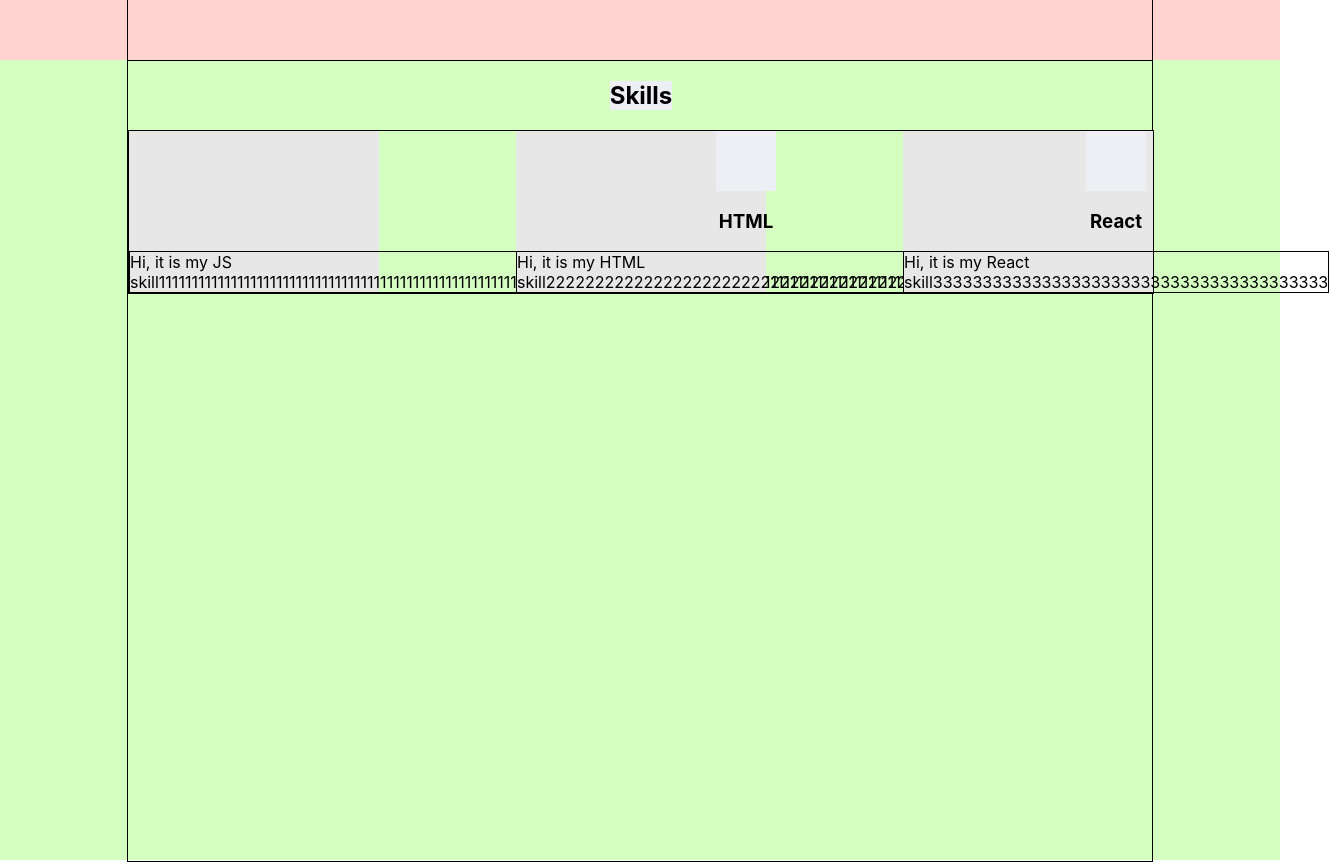
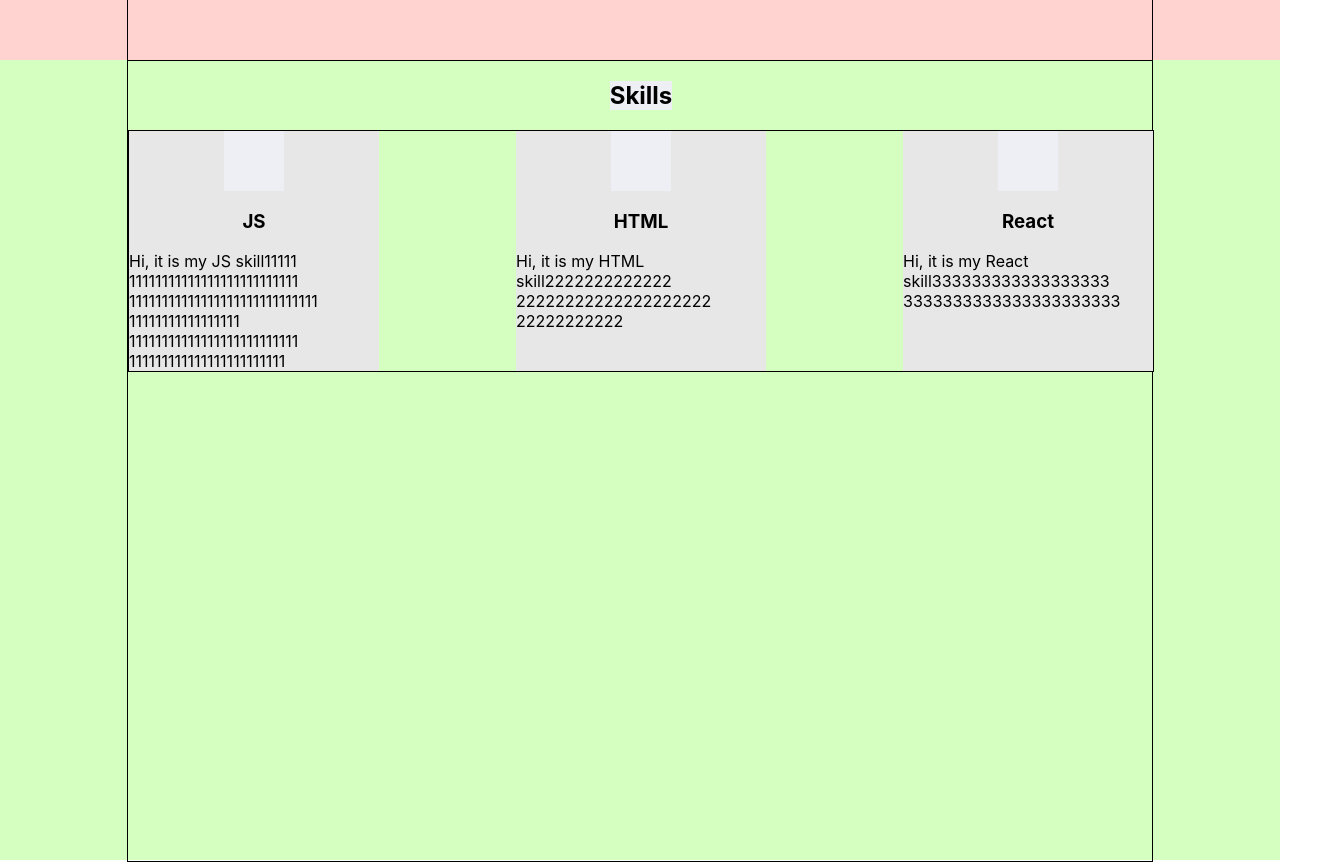
Before and after one commit to SHDGMSQ/Portfolio, a React (Create React App) app: page / in a window 1280 px wide. Shown: the part 820-1682 px from the top of the page, 1329 px wide, since content can reach past the window. Built offline with nearby package versions, Linux system fonts and the light colour scheme.

Commit message:
commit after video 01 (works two blocks in a project)

```diff
--- a/src/skills/Skills.tsx
+++ b/src/skills/Skills.tsx
@@ -10,9 +10,9 @@ export const Skills = () => {
             <div className={`${styleContainer.container} ${style.skillsContainer}`}>
                 <h2 className={style.title}>Skills</h2>
                 <div className={style.skills}>
-                    <Skill title={'JS'} description='Hi, it is my JS skill1111111111111111111111111111111111111111111111111111111111111111111111111111111111111111111111111111111111111111111111111111111'/>
-                    <Skill title={'HTML'} description='Hi, it is my HTML skill22222222222222222222222222222222222222222222'/>
-                    <Skill title={'React'} description='Hi, it is my React skill3333333333333333333333333333333333333333'/>
+                    <Skill title={'JS'} description='Hi, it is my JS skill11111 11111111111111111111111111 11111111111111111111111111111 11111111111111111 11111111111111111111111111 111111111111111111111111'/>
+                    <Skill title={'HTML'} description='Hi, it is my HTML skill2222222222222 22222222222222222222 22222222222'/>
+                    <Skill title={'React'} description='Hi, it is my React skill333333333333333333 3333333333333333333333'/>
                 </div>
             </div>
         </div>
--- a/src/skills/skill/Skill.module.css
+++ b/src/skills/skill/Skill.module.css
@@ -4,8 +4,6 @@
     display: flex;
     flex-direction: column;
     align-items: center;
-    flex-wrap: wrap;
-
 }
 .icon {
     height: 60px;
@@ -13,5 +11,5 @@
     background-color: #eeeef5;
 }
 .description {
-    border: 1px solid;
+
 }
```
